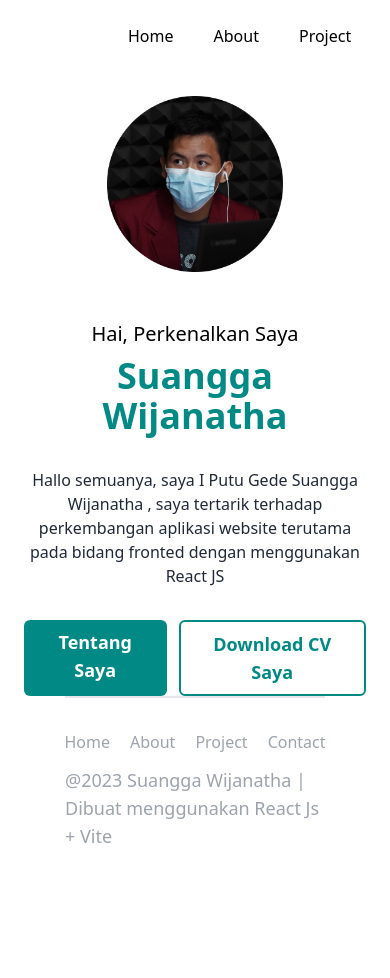
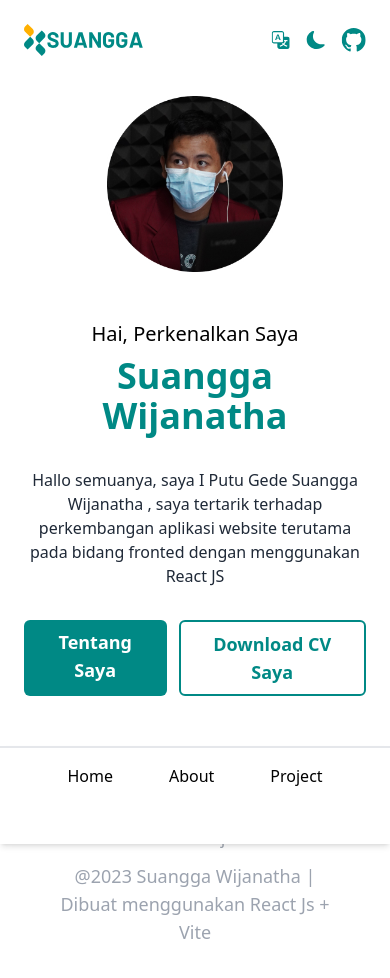
Before and after one commit to suanggawija/Portofolio, a React (Vite) app: page / in a window 390 px wide. Shown: the top 978 px of the page. Before the commit the page ends 882 px from the top, so only its background shows below. Built offline with nearby package versions, Linux system fonts and the light colour scheme.

Commit message:
update responsive website

```diff
--- a/src/component/molekul/Footer/index.jsx
+++ b/src/component/molekul/Footer/index.jsx
@@ -4,7 +4,7 @@ import { Github, Logo } from '../../../assets'
 const Footer = () => {
   return (
     <div className='flex w-full justify-center'>
-         <div className='flex flex-col items-center text-gray-400 py-8 border-t-2 w-2/3'>
+         <div className='flex flex-col items-center text-gray-400 pt-8 pb-28 lg:py-8 border-t-2 w-3/4 text-center lg:w-2/3'>
             <div className="flex gap-5 items-center mb-3 ">
                 <a href=""><img src={Logo} alt="" className='h-6' /></a>
                 <a href="">Home</a>
--- a/src/component/molekul/Navbar/index.jsx
+++ b/src/component/molekul/Navbar/index.jsx
@@ -5,19 +5,26 @@ import { Link } from 'react-router-dom'
 
 const Navbar = () => {
   return (
-    <div className='flex px-32 py-6 justify-between items-center fixed top-0 right-0 left-0 bg-white'>
+    <>
+      <div className='z-50 flex px-6 lg:px-32 py-6 justify-between items-center fixed top-0 right-0 left-0 bg-white'>
           <Link to={'/'}><img src={Logo} alt="logo" /></Link>
               <div className='grid grid-flow-col gap-10 justify-center items-center'>
-                <NavLink title={'Home'} link={"/"}/>
-                <NavLink title={'About'} link={"/about"}/>
-                <NavLink title={'Project'} link={"/project"}/>
-                <div className="grid grid-flow-col gap-6 justify-center items-center">
+                  <div className='hidden lg:block'> <NavLink title={'Home'} link={"/"}/> </div>
+                  <div className='hidden lg:block'><NavLink title={'About'} link={"/about"}/></div>
+                  <div className='hidden lg:block'><NavLink title={'Project'} link={"/project"}/></div>
+                  <div className="grid grid-flow-col gap-4 lg:gap-6 justify-center items-center">
                       <NavLink title={<img src={Translite} alt="" />}  link={'/'}/>
                       <NavLink title={<img src={Moon} alt="" />}  link={'/'}/>
                       <NavLink title={<img src={Github} alt="" />}  link={'https://github.com/suanggawija'}/>
                   </div>
               </div>
       </div>
+      <div className='z-50 lg:hidden  flex justify-center items-center w-full gap-6 bottom-0 pb-12 pt-2 bg-white fixed shadow-md border-t-2'>
+          <div className='py-2 px-4  flex justify-center items-center'> <NavLink title={'Home'} link={"/"}/> </div>
+          <div className='py-2 px-4'><NavLink title={'About'} link={"/about"}/></div>
+          <div className='py-2 px-4'><NavLink title={'Project'} link={"/project"}/></div>
+      </div>
+    </>
   )
 }
 
--- a/src/component/molekul/ProjectCard/index.jsx
+++ b/src/component/molekul/ProjectCard/index.jsx
@@ -4,13 +4,13 @@ import { Github} from '../../../assets'
 
 const ProjectCard = ({imageCard, heading, text, toolImage, githubLink}) => {
   return (
-    <div className='w-full  grid grid-cols-2 gap-3  bg-white p-3 drop-shadow-md rounded-md '>
+    <div className='w-full  grid lg:grid-cols-2 gap-3  bg-white p-3 drop-shadow-md rounded-md '>
           <ImageCard image={imageCard}/>
           <div className='w-full flex flex-col py-5'>
             <HeadingCard heading={heading}/>
             <p className='py-3 text-gray-600'>{text}</p>
             <p>Tools :</p>
-            <div className='pt-2 flex gap-4'>
+            <div className='pt-2 pb-9 lg:pb-0 flex gap-4'>
               <div className='w-8 h-8'><img src={toolImage} alt="tool-image" /></div>
               <div className='w-8 h-8'><img src={toolImage} alt="tool-image" /></div>
               <div className='w-8 h-8'><img src={toolImage} alt="tool-image" /></div>
--- a/src/pages/Home/index.jsx
+++ b/src/pages/Home/index.jsx
@@ -4,7 +4,7 @@ import { Profile } from '../../assets'
 
 const Home = () => {
   return (
-    <div className='w-full lg:h-screen flex items-center gap-16 px-6 lg:px-44' id='home' >
+    <div className='w-full lg:h-screen flex items-center gap-16 px-6 lg:px-44 mb-24 lg:mb-0' id='home' >
         <div className='lg:grid lg:grid-cols-3 flex flex-col-reverse'>
             <div className='lg:col-span-2 text-center lg:text-left lg:mt-0 mt-12'>
                 <span className='text-xl'>Hai, Perkenalkan Saya</span>
--- a/src/pages/Project/index.jsx
+++ b/src/pages/Project/index.jsx
@@ -14,6 +14,13 @@ const Project = () => {
           toolImage={Laravel}
           githubLink={'https://fonts.google.com/'}>
         </ProjectCard>
+        <ProjectCard
+          imageCard={Load}
+          heading={'Crud proram laravel'}
+          text={'aplikasi CRUD sederhana dengan menggunakan Laravel'}
+          toolImage={Laravel}
+          githubLink={'https://fonts.google.com/'}>
+        </ProjectCard>
       </div>
     </div>
   )
```
Lines whose indentation alone changed are shown as unchanged.
